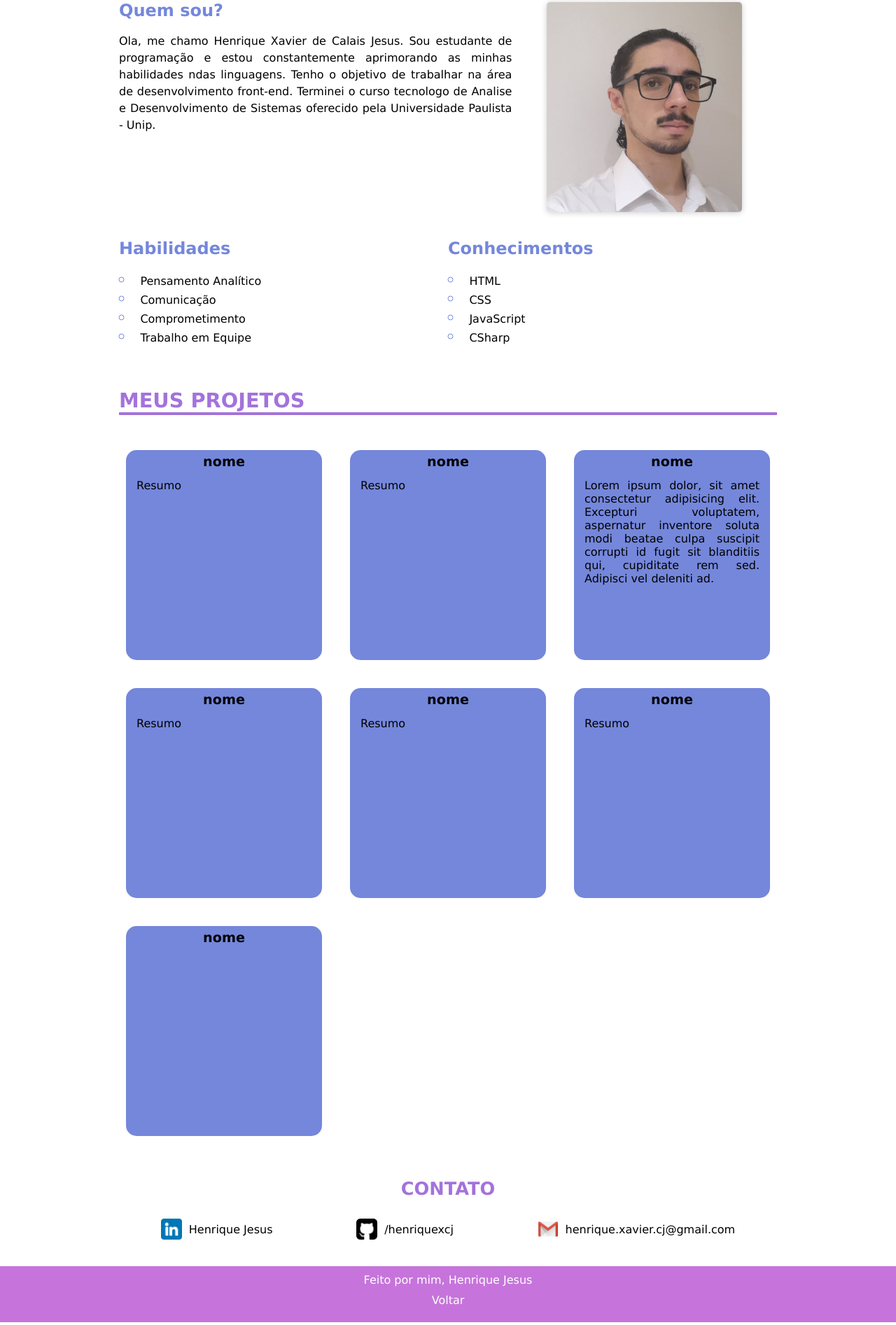
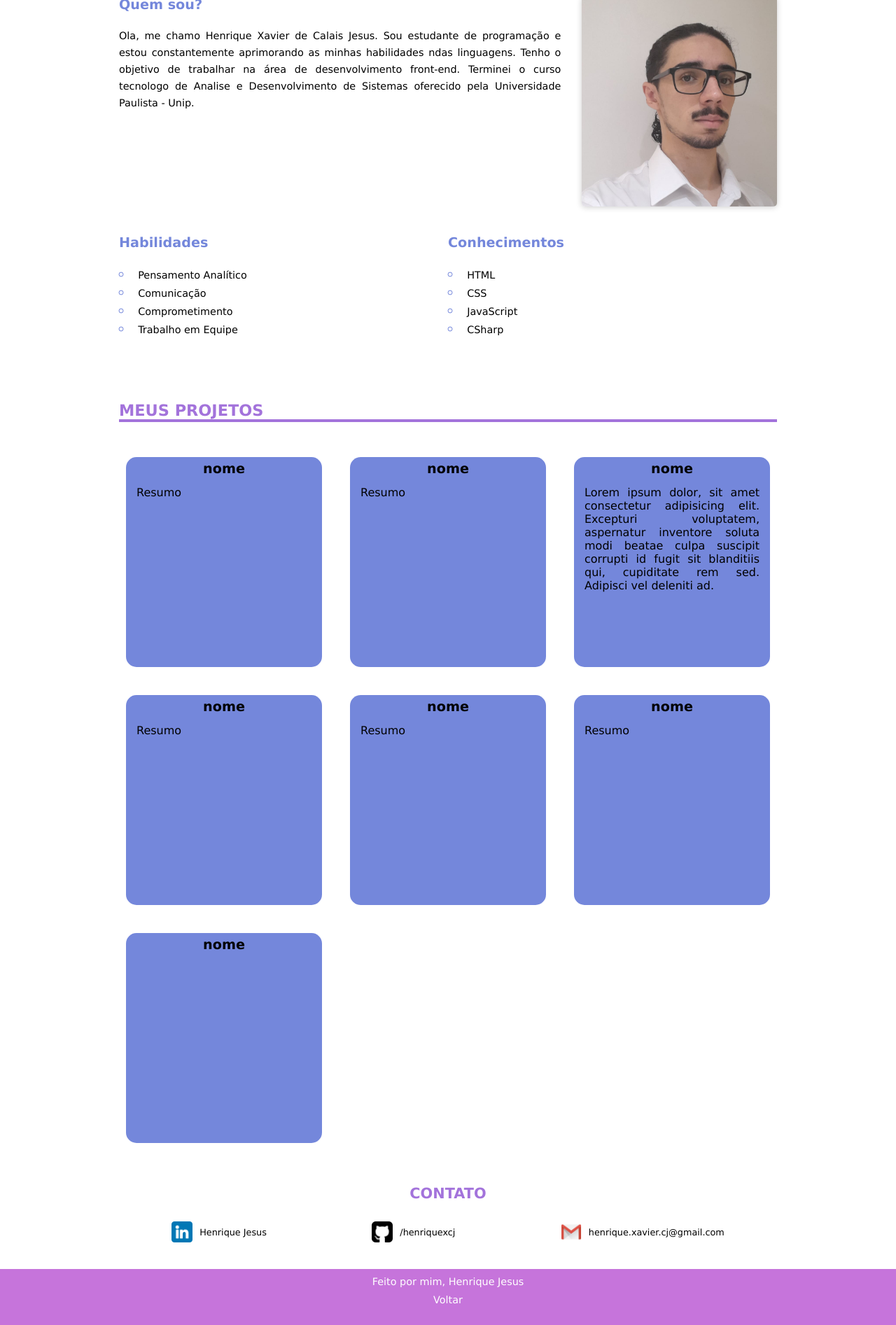
Before and after one commit to henriquexcj/PortifolioSimples, a plain HTML site: page index.html in a window 1280 px wide. Shown: the part 165-2058 px from the top of the page at 70% size. Drawn offline with Linux system fonts and the light colour scheme; files that its build step writes are made by us from their sources.

Commit message:
feat: adiciona responsividade com mobile first
Esse commit faz alterações no código para funcionar como mobile first. funcionando mais rápido para dispositivos móveis.

O commit também adiciona responsividade através de media queries que alteram o estilo da tela para ficar melhor me disposivitos com telas maiores

```diff
--- a/css/components/article.css
+++ b/css/components/article.css
@@ -1,17 +1,37 @@
 article {
     margin-top: 40px;
     display: flex;
+    flex-flow: column;
 }
 
 article > h2 {
     margin-bottom: 20px;
     color: var(--tertiary-color);
+    font-size: 1em;
 }
 
 article > img {
     height: 300px;
-    margin: 0 50px;
+    margin: 20px auto;
     border-radius: 5px;
 
     box-shadow: 0px 1px 8px rgba(0, 0, 0, 0.2);
 }
+
+@media screen and (min-width: 500px) {
+    #skills {
+        flex-flow: row;
+    }
+}
+
+@media screen and (min-width: 660px) {
+    article {
+        flex-flow: row;
+    }
+
+    article > img {
+        margin: 0 0 0 30px;
+    }
+
+
+}
--- a/css/components/content.css
+++ b/css/components/content.css
@@ -6,16 +6,19 @@
 .conteudo > h2 {
     margin-bottom: 20px;
     color: var(--tertiary-color);
+    font-size: 1.2em;
 }
 
 .conteudo > p {
     text-align: justify;
+    font-size: 0.9em;
 }
 
 .conteudo > ul {
     list-style-position: inside;
     list-style-type: circle;
-
+    margin-bottom: 30px;
+    font-size: 0.9em;
 }
 
 .conteudo > ul > li::marker {
--- a/css/components/footer.css
+++ b/css/components/footer.css
@@ -4,6 +4,7 @@ footer {
     color: white;
     text-align: center;
     padding: 5px;
+    font-size: 0.8em;
 }
 
 footer > p {
@@ -15,7 +16,14 @@ footer > a {
     color: white;
     padding: 5px;
     display: block;
+    font-size: 1em;
 }
     footer > a:hover {
         text-decoration: underline;
     }
+
+@media screen and (min-width: 660px) {
+    footer {
+        font-size: 0.9em;
+    }
+}
--- a/css/components/header.css
+++ b/css/components/header.css
@@ -11,9 +11,19 @@ header {
     align-items: center;
 
     background-color: var(--primary-color);
+
+    font-size: 1em;
 }
 
 header > h3 {
     color: var(--text-color);
     height: 28px;
+    display: none;
+    margin-left: 10px;
 }
+
+@media screen and (min-width: 1000px) {
+    header > h3 {
+        display: block;
+    }
+}
--- a/css/components/nav.css
+++ b/css/components/nav.css
@@ -10,5 +10,4 @@ nav > .nav-buttons {
     justify-content: space-around;
 
     margin: auto;
-    width: 400px;
 }
--- a/css/components/section.css
+++ b/css/components/section.css
@@ -6,13 +6,13 @@ section {
 
 section > h1 {
     color: var(--secondary-color);
-    font-size: 1.8em;
+    font-size: 1.4em;
 }
 
 section > h2 {
     text-align: center;
     color: var(--secondary-color);
-    font-size: 1.6em;
+    font-size: 1.3em;
 }
 
 section > hr {
@@ -21,7 +21,3 @@ section > hr {
     border: none;
     background-color: var(--secondary-color)
 }
-
-.apresentacao {
-
-}
--- a/css/components/social-media.css
+++ b/css/components/social-media.css
@@ -2,6 +2,8 @@
     margin-top: 20px;
     display: flex;
     justify-content: space-around;
+    align-items: center;
+    flex-flow: column wrap;
 }
 
 .redes-sociais > .rede {
@@ -10,6 +12,8 @@
     cursor: pointer;
     padding: 8px;
     border-radius: 5px;
+
+    font-size: 0.8em;
 }
     .redes-sociais > .rede:hover {
         background-color: rgba(0, 0, 0, 0.1);
@@ -24,3 +28,9 @@
     color: var(--texte-color);
     margin-left: 10px;
 }
+
+@media screen and (min-width: 660px) {
+    .redes-sociais {
+        flex-flow: row;
+    }
+}
--- a/css/layout/grid.css
+++ b/css/layout/grid.css
@@ -5,7 +5,20 @@
     gap: 40px 40px;
     place-content: center center;
     align-items: center;
-    grid-template-columns: repeat(3, 280px);
+    grid-template-columns: repeat(1, 280px);
     grid-auto-rows: 300px;
     grid-auto-flow: row;
+    transition: 0.5s ease;
 }
+
+@media screen and (min-width: 660px) {
+    .container-grid {
+        grid-template-columns: repeat(2, 280px);
+    }
+}
+
+@media screen and (min-width: 980px) {
+    .container-grid {
+        grid-template-columns: repeat(3, 280px);
+    }
+}
--- a/index.html
+++ b/index.html
@@ -46,7 +46,7 @@
                 </div>
                 <img src="img/Eu.png" alt="Imagem do rosto de Henrique Xavier de Calais Jesus">
             </article>
-            <article>
+            <article id="skills">
                 <div class="conteudo">
                     <h2>Habilidades</h2>
                     <ul>
```
Also changed, not shown: css/base/scale.css (deleted), css/layout/container.css (deleted).
